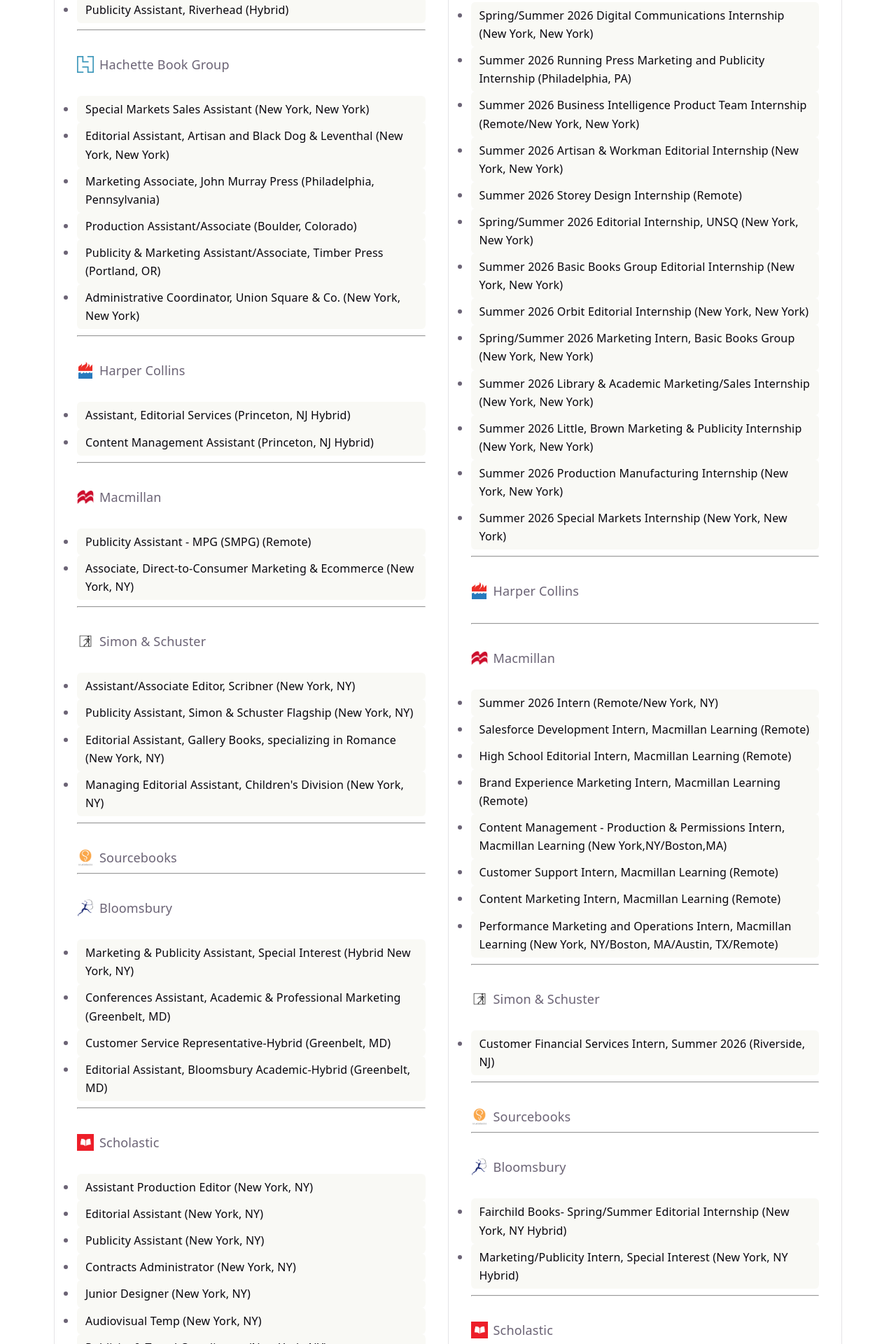
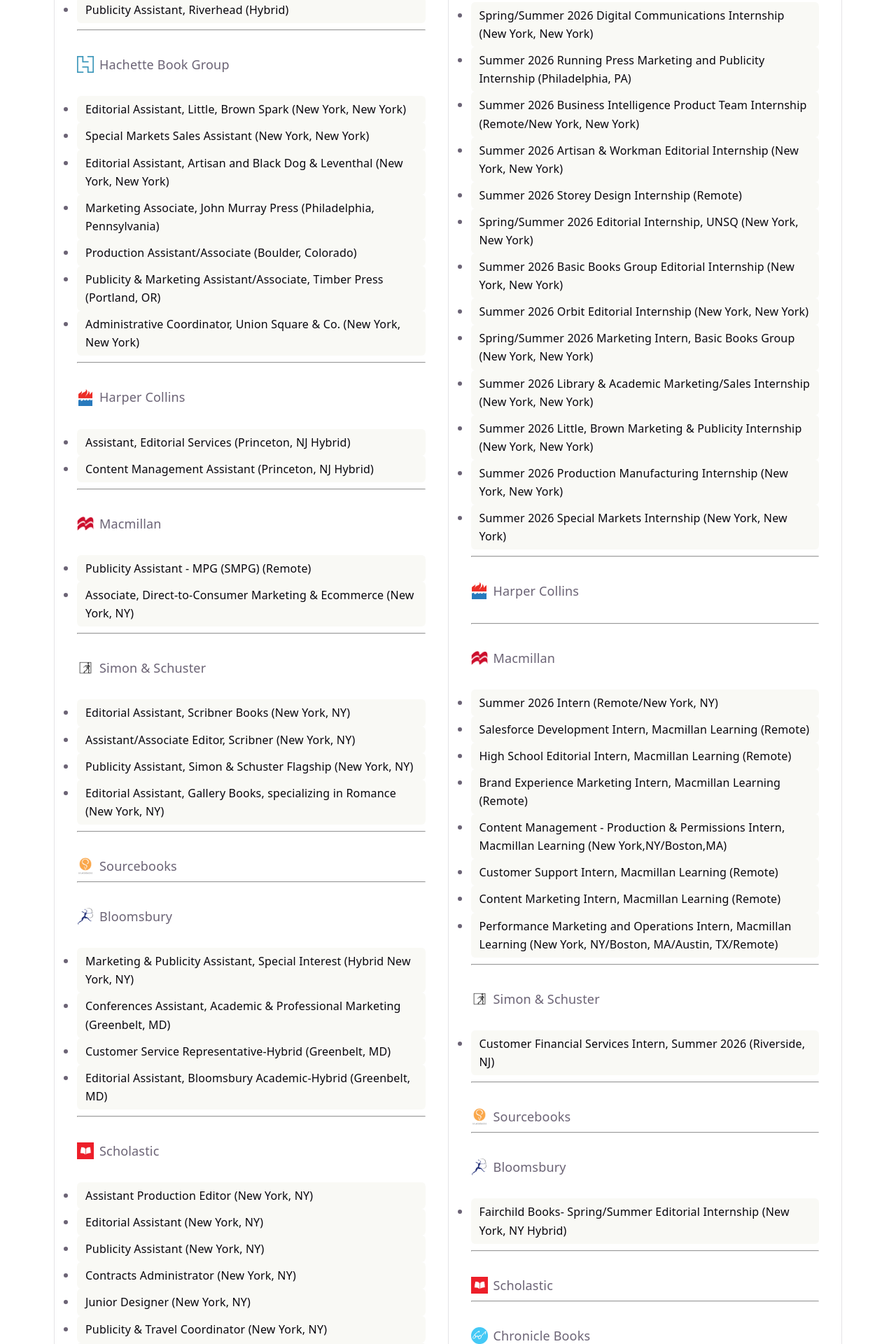
Before and after one commit to ellahain/bookjobs, a React (Vite) app: page / in a window 1280 px wide. Shown: the part 420-2340 px from the top of the page at 70% size. Built offline with nearby package versions, Linux system fonts and the light colour scheme.

Commit message:
update 3/27/26

```diff
--- a/src/App.tsx
+++ b/src/App.tsx
@@ -68,6 +68,11 @@
 </span>
                 <ul>
                     <li>
+                        <a href="https://jobs.jobvite.com/hachette-book-group/job/oLWFzfwF" target="_blank">
+                            Editorial Assistant, Little, Brown Spark (New York, New York)
+                        </a>
+                    </li>
+                    <li>
                         <a href="https://jobs.jobvite.com/hachette-book-group/job/oE1SzfwQ" target="_blank">
                             Special Markets Sales Assistant (New York, New York)
                         </a>
@@ -127,7 +132,7 @@
 </span>
                 <ul>
                     <li>
-                        <a href="https://recruiting.ultipro.com/HOL1002HPHM/JobBoard/be27b89b-3cb9-491f-a1b0-42f8b077a9dd/?q=&o=postedDateDesc&w=&wc=&we=&wpst="
+                        <a href="https://recruiting.ultipro.com/HOL1002HPHM/JobBoard/be27b89b-3cb9-491f-a1b0-42f8b077a9dd/OpportunityDetail?opportunityId=ff2cc175-8246-4d87-9e40-b9cae03e8098"
                            target="_blank">
                             Publicity Assistant - MPG (SMPG) (Remote)
                         </a>
@@ -147,6 +152,12 @@
 </span>
                 <ul>
                     <li>
+                        <a href="https://jobs.dayforcehcm.com/en-US/simonschustr/CANDIDATEPORTAL/jobs/6055"
+                           target="_blank">
+                            Editorial Assistant, Scribner Books (New York, NY)
+                        </a>
+                    </li>
+                    <li>
                         <a href="https://jobs.dayforcehcm.com/en-US/simonschustr/CANDIDATEPORTAL/jobs/5994"
                            target="_blank">
                             Assistant/Associate Editor, Scribner (New York, NY)
@@ -162,12 +173,6 @@
                         <a href="https://jobs.dayforcehcm.com/en-US/simonschustr/CANDIDATEPORTAL/jobs/5933"
                            target="_blank">
                             Editorial Assistant, Gallery Books, specializing in Romance (New York, NY)
-                        </a>
-                    </li>
-                    <li>
-                        <a href="https://jobs.dayforcehcm.com/en-US/simonschustr/CANDIDATEPORTAL/jobs/5877"
-                           target="_blank">
-                            Managing Editorial Assistant, Children's Division (New York, NY)
                         </a>
                     </li>
                 </ul>
@@ -244,12 +249,6 @@
                         <a href="https://scholastic.wd5.myworkdayjobs.com/en-US/External/job/New-York-New-York/Junior-Designer_R15238"
                            target="_blank">
                             Junior Designer (New York, NY)
-                        </a>
-                    </li>
-                    <li>
-                        <a href="https://scholastic.wd5.myworkdayjobs.com/en-US/External/job/New-York-New-York/Audiovisual-Temp_R14943"
-                           target="_blank">
-                            Audiovisual Temp (New York, NY)
                         </a>
                     </li>
                     <li>
@@ -511,11 +510,6 @@
                     <li>
                         <a href="https://recruiting.paylocity.com/Recruiting/Jobs/Details/4011447" target="_blank">
                             Fairchild Books- Spring/Summer Editorial Internship (New York, NY Hybrid)
-                        </a>
-                    </li>
-                    <li>
-                        <a href="https://recruiting.paylocity.com/Recruiting/Jobs/Details/3968942" target="_blank">
-                            Marketing/Publicity Intern, Special Interest (New York, NY Hybrid)
                         </a>
                     </li>
                 </ul>
```
